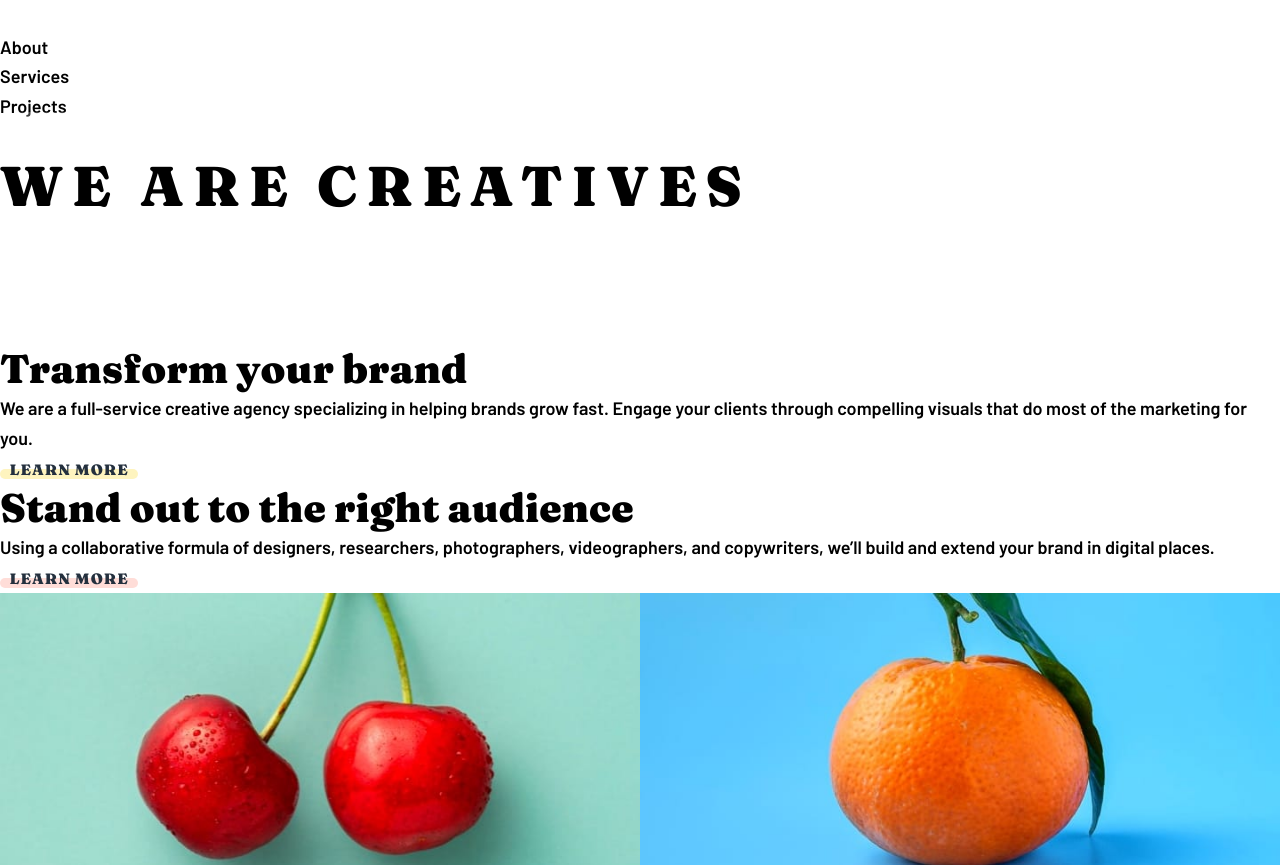
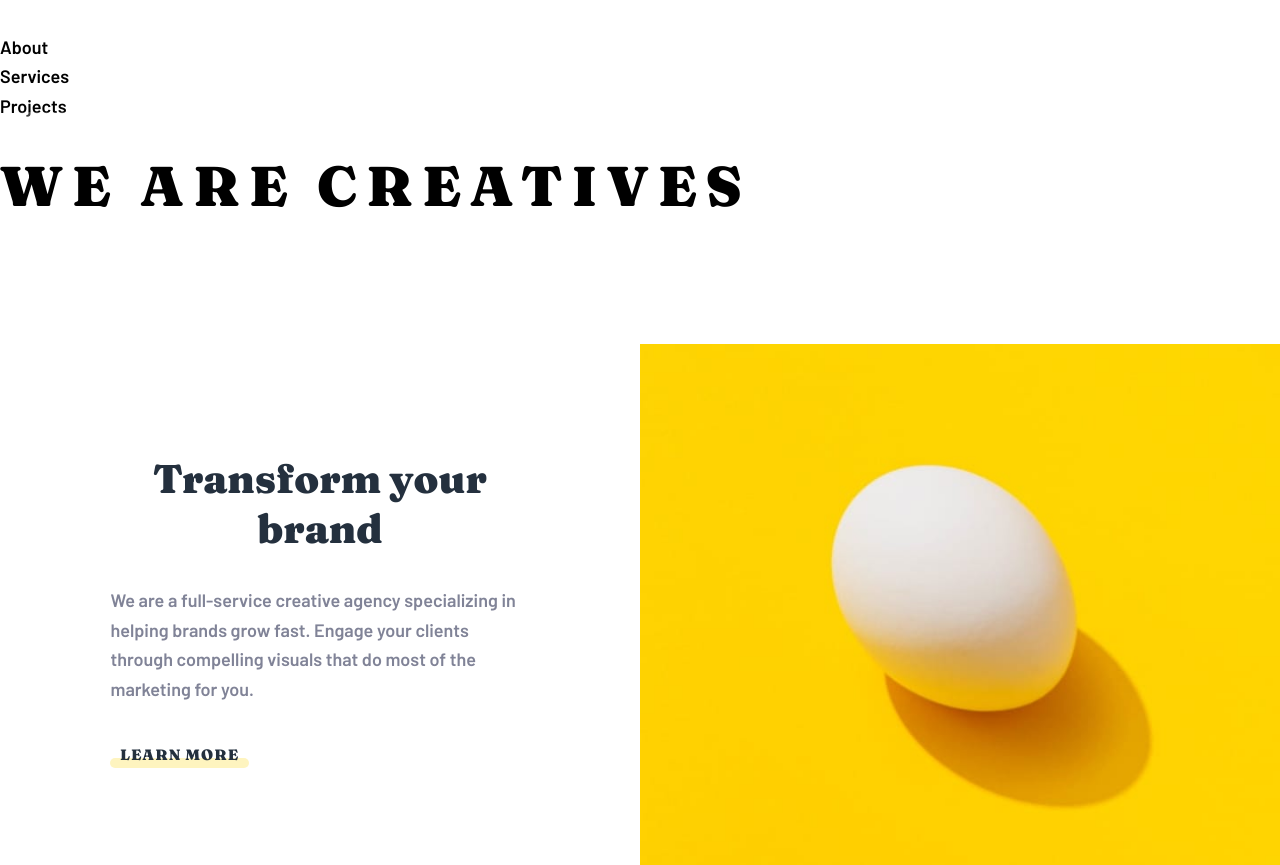
Before and after one commit to Arsalan2078/sunnyside-agency-landing-page, a React (Vite) app: page / in a window 1280 px wide. Shown: the top 865 px of the page. Built offline with nearby package versions, Linux system fonts and the light colour scheme.

Commit message:
added About Section

```diff
--- a/src/App.tsx
+++ b/src/App.tsx
@@ -4,6 +4,7 @@ import ButtonDefault from "./components/ButtonDefault";
 import Footer from "./components/Footer";
 import Icon from "./components/Icon";
 import Logo from "./components/Logo";
+import SectionAbout from "./components/SectionAbout";
 import SectionGallery from "./components/SectionGallery";
 import SectionServices from "./components/SectionServices";
 import SectionTestimonials from "./components/SectionTestimonials";
@@ -46,33 +47,7 @@ export default function App() {
         </header>
 
         <main>
-          <section>
-            <h2>Transform your brand</h2>
-
-            <p>
-              We are a full-service creative agency specializing in helping
-              brands grow fast. Engage your clients through compelling visuals
-              that do most of the marketing for you.
-            </p>
-
-            <ButtonDefault href="#" variation="1">
-              Learn More
-            </ButtonDefault>
-
-            <h2>Stand out to the right audience</h2>
-
-            <p>
-              Using a collaborative formula of designers, researchers,
-              photographers, videographers, and copywriters, we’ll build and
-              extend your brand in digital places.
-            </p>
-
-            <ButtonDefault href="#" variation="2">
-              Learn More
-            </ButtonDefault>
-          </section>
-
-
+          <SectionAbout />
           <SectionServices />
           <SectionTestimonials />
           <SectionGallery />
--- a/src/components/Picture.tsx
+++ b/src/components/Picture.tsx
@@ -73,7 +73,7 @@ export default function Picture({ picture, alt = "" }: PictureProps) {
 
   return (
     <picture>
-      <source srcSet={srcDesktop} media={`(min-width: 640px)`} />
+      <source srcSet={srcDesktop} media={`(min-width: 560px)`} />
       <img src={srcMobile} alt={alt} />
     </picture>
   );
--- /dev/null
+++ b/src/components/SectionAbout/index.module.scss
@@ -0,0 +1,64 @@
+@use "../../scss/mixins";
+
+.section {
+  display: grid;
+
+  h2 {
+    color: var(--clr-grey-950);
+  }
+
+  p {
+    color: var(--clr-grey-550);
+  }
+}
+
+.subsection {
+  display: grid;
+}
+
+.content {
+  display: flex;
+  flex-direction: column;
+  justify-content: center;
+  align-items: center;
+  gap: clamp(1.5rem, 1rem + 2.0833vw, 2rem);
+
+  padding: 4.21875rem 1.5rem;
+
+  text-align: center;
+}
+
+.info {
+  display: flex;
+  flex-direction: column;
+  justify-content: center;
+  align-items: center;
+  gap: clamp(1.5rem, 1rem + 2.0833vw, 2rem);
+}
+
+@include mixins.screen-lg {
+  .subsection {
+    grid-template-columns: repeat(2, 1fr);
+  }
+
+  .content {
+    padding: 4.21875rem clamp(1.5rem, -6.6071rem + 16.8899vw, 8.59375rem);
+  }
+
+  .info {
+    align-items: start;
+    gap: clamp(2rem, 1.4286rem + 1.1905vw, 2.5rem);
+
+    text-align: start;
+  }
+
+  .transform {
+    > picture {
+      grid-column: 2;
+    }
+
+    > .content {
+      grid-row: 1;
+    }
+  }
+}
--- /dev/null
+++ b/src/components/SectionAbout/index.tsx
@@ -0,0 +1,48 @@
+import styles from "./index.module.scss";
+import ButtonDefault from "../ButtonDefault";
+import Picture from "../Picture";
+
+export default function SectionAbout() {
+  return (
+    <section className={`${styles.section}`}>
+      <section className={`${styles.subsection} ${styles.transform}`}>
+        <Picture picture="transform" />
+
+        <div className={`${styles.content}`}>
+          <h2>Transform your brand</h2>
+
+          <div className={`${styles.info}`}>
+            <p>
+              We are a full-service creative agency specializing in helping
+              brands grow fast. Engage your clients through compelling visuals
+              that do most of the marketing for you.
+            </p>
+
+            <ButtonDefault href="#" variation="1">
+              Learn More
+            </ButtonDefault>
+          </div>
+        </div>
+      </section>
+
+      <section className={`${styles.subsection} ${styles.standout}`}>
+        <Picture picture="stand-out" />
+
+        <div className={`${styles.content}`}>
+          <h2>Stand out to the right audience</h2>
+
+          <div className={`${styles.info}`}>
+            <p>
+              Using a collaborative formula of designers, researchers,
+              photographers, videographers, and copywriters, we’ll build and
+              extend your brand in digital places.
+            </p>
+            <ButtonDefault href="#" variation="2">
+              Learn More
+            </ButtonDefault>
+          </div>
+        </div>
+      </section>
+    </section>
+  );
+}
```
